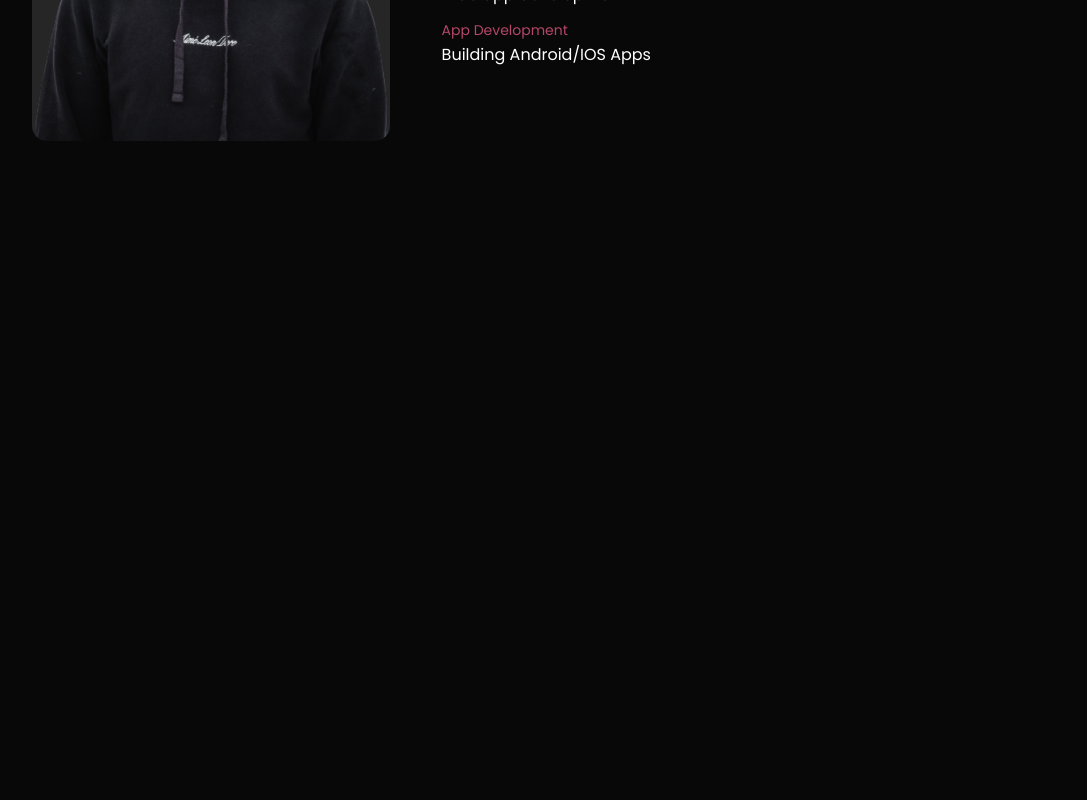
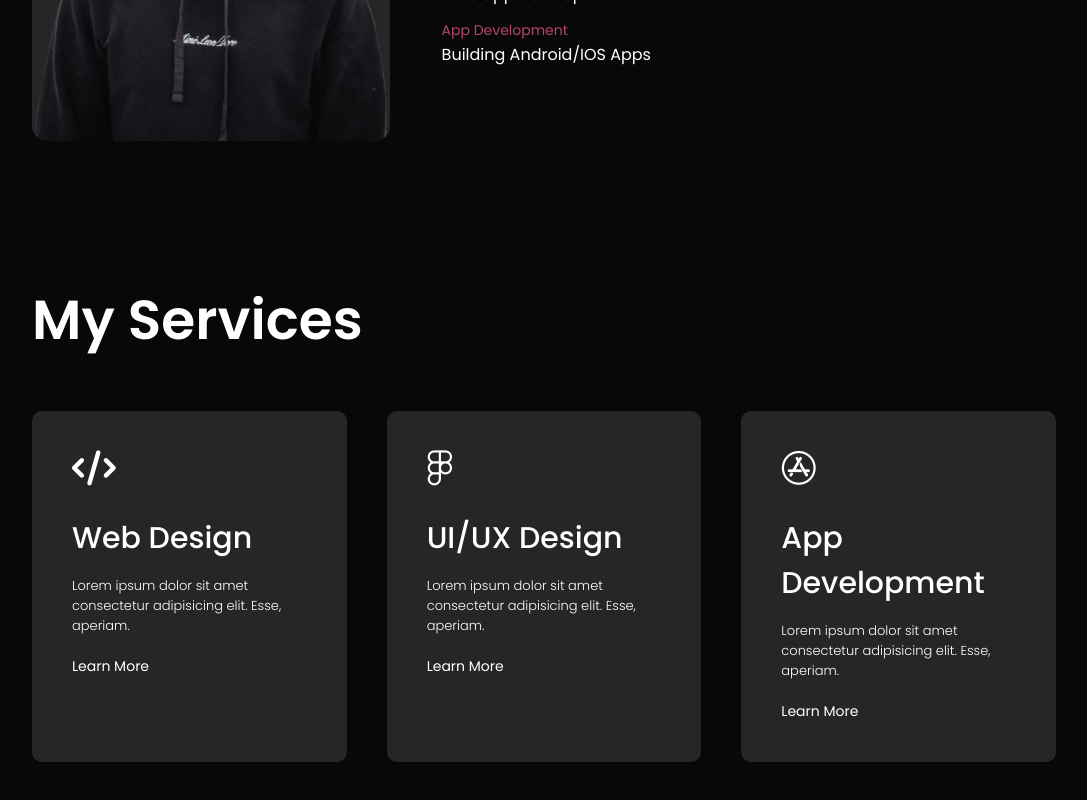
Before and after one commit to ajinkyasalunke7/portfolio-temp, a React (Vite) app: page / in a window 1280 px wide. Shown: the part 1215-2015 px from the top of the page, without its empty margins (96-1183 px from the left). Before the commit the page ends 1453 px from the top, so only its background shows below. Built offline with nearby package versions, Linux system fonts and the light colour scheme.

Commit message:
added: Services Section

```diff
--- a/src/Components/Portfolio.css
+++ b/src/Components/Portfolio.css
@@ -156,3 +156,51 @@ nav ul li a:hover::after {
 .tab-contents.active-tab {
     display: block;
 }
+
+/* ----service section-- */
+
+#services {
+    padding: 30px 0;
+}
+
+.services-list {
+    display: grid;
+    grid-template-columns: repeat(auto-fit, minmax(250px, 1fr));
+    grid-gap: 40px;
+    margin-top: 50px;
+}
+
+.services-list div {
+    background: #262626;
+    padding: 40px;
+    font-size: 13px;
+    font-weight: 300;
+    border-radius: 10px;
+    transition: background 0.5s, transform 0.5s;
+}
+
+.services-list div i {
+    font-size: 35px;
+    margin-bottom: 30px;
+}
+
+.services-list div h2 {
+    font-size: 30px;
+    font-weight: 500;
+    margin-bottom: 15px;
+}
+
+.services-list div a {
+    text-decoration: none;
+    color: #fff;
+    font-size: 14px;
+    font-weight: bolder;
+    /* font-size: 12px; */
+    margin-top: 20px;
+    display: inline-block;
+}
+
+.services-list div:hover {
+    background: #ff004f;
+    transform: translateY(-10px);
+}
--- a/src/Components/Portfolio.jsx
+++ b/src/Components/Portfolio.jsx
@@ -181,6 +181,42 @@ export default function Portfolio() {
                     </div>
                 </div>
             </div>
+
+            {/* --------------Services Section----------- */}
+            <div id="services">
+                <div className="container">
+                    <h1 className="subtitle">My Services</h1>
+                    <div className="services-list">
+                        <div>
+                            <i className="fa-solid fa-code"></i>
+                            <h2>Web Design</h2>
+                            <p>
+                                Lorem ipsum dolor sit amet consectetur
+                                adipisicing elit. Esse, aperiam.
+                            </p>
+                            <a href="#">Learn More</a>
+                        </div>
+                        <div>
+                            <i className="fa-brands fa-figma"></i>
+                            <h2>UI/UX Design</h2>
+                            <p>
+                                Lorem ipsum dolor sit amet consectetur
+                                adipisicing elit. Esse, aperiam.
+                            </p>
+                            <a href="#">Learn More</a>
+                        </div>
+                        <div>
+                            <i className="fa-brands fa-app-store"></i>
+                            <h2>App Development</h2>
+                            <p>
+                                Lorem ipsum dolor sit amet consectetur
+                                adipisicing elit. Esse, aperiam.
+                            </p>
+                            <a href="#">Learn More</a>
+                        </div>
+                    </div>
+                </div>
+            </div>
         </div>
     );
 }
```
